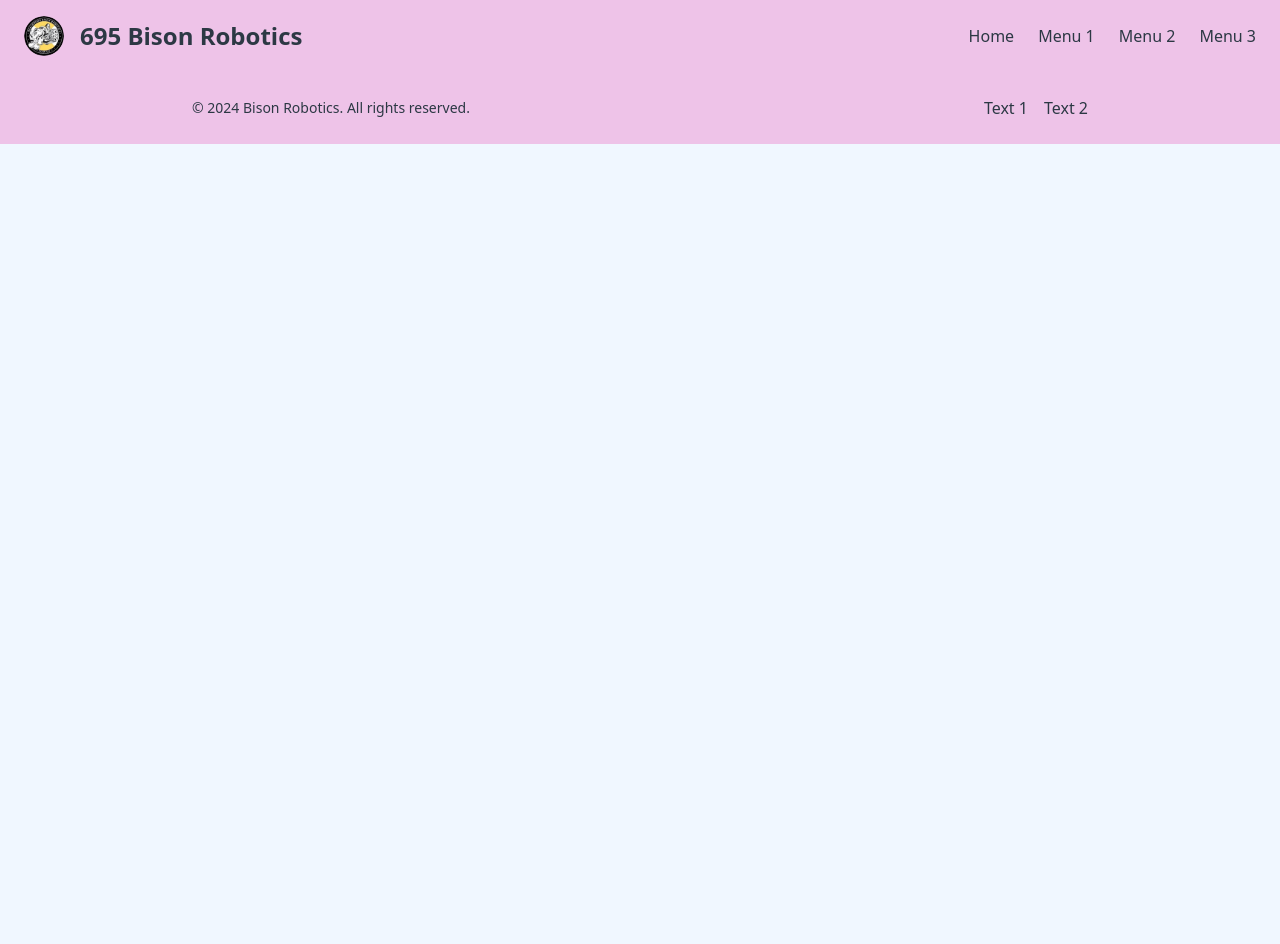
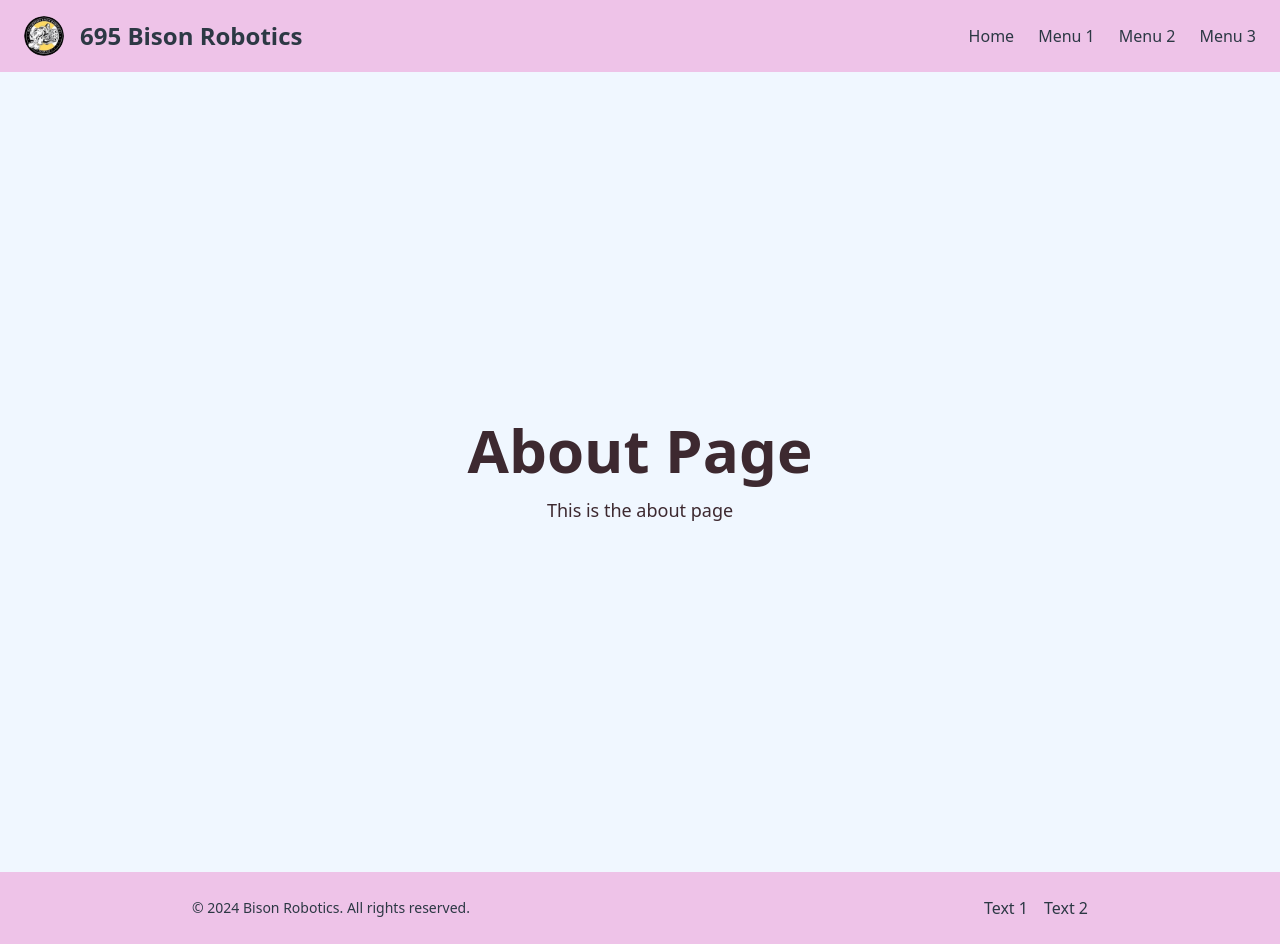
Before and after one commit to 1834423612/official-website, a Vue app: page /about in a window 1280 px wide. Before the commit the page ends 800 px from the top, so only its background shows below. Built offline with nearby package versions, Linux system fonts and the light colour scheme.

Commit message:
docs: Add more specific descriptions of code

```diff
--- a/src/App.vue
+++ b/src/App.vue
@@ -21,5 +21,5 @@ export default defineComponent({
 </script>
 
 <style>
-/* 全局样式 */
+/* Global Styles */
 </style>
--- a/src/assets/globals.css
+++ b/src/assets/globals.css
@@ -1,7 +1,7 @@
 /* global.css */
-@tailwind base;
-@tailwind components;
-@tailwind utilities;
+@import 'tailwindcss/base';
+@import 'tailwindcss/components';
+@import 'tailwindcss/utilities';
 
 
 @layer base {
--- a/src/components/Header.vue
+++ b/src/components/Header.vue
@@ -1,7 +1,7 @@
 <template>
   <header class="bg-primary text-primary-foreground py-4 px-6 flex items-center justify-between">
     <div class="flex items-center gap-4">
-      <img src="../assets/images/bison-robotics.png" width="40" height="40" alt="695 Logo" class="rounded-full" />
+      <router-link to="/" class="hover:underline"><img src="../assets/images/bison-robotics.png" width="40" height="40" alt="695 Logo" class="rounded-full" /></router-link>
       <h1 class="text-2xl font-bold">695 Bison Robotics</h1>
     </div>
     <nav class="hidden md:flex items-center gap-6">
@@ -11,9 +11,9 @@
       <router-link to="/robots" class="hover:underline">Robots</router-link>
       <router-link to="/news" class="hover:underline">News</router-link>
       <router-link to="/sponsors" class="hover:underline">Sponsors</router-link> -->
-      <router-link to="/mentors" class="hover:ynderline">Menu 1</router-link>
-      <router-link to="/members" class="hover:ynderline">Menu 2</router-link>
-      <router-link to="/robots" class="hover:ynderline">Menu 3</router-link>
+      <router-link to="/mentors" class="hover:underline">Menu 1</router-link>
+      <router-link to="/members" class="hover:underline">Menu 2</router-link>
+      <router-link to="/robots" class="hover:underline">Menu 3</router-link>
     </nav>
     <button class="md:hidden" @click="toggleMenu">
       <MenuIcon class="h-6 w-6" />
--- a/src/views/About.vue
+++ b/src/views/About.vue
@@ -1,3 +1,15 @@
 <template>
-    <div></div>
+    <div class="flex flex-col items-center justify-center h-screen">
+        <h1 class="text-6xl font-bold">About Page</h1>
+        <p class="text-lg mt-4">This is the about page</p>
+    </div>
 </template>
+
+<script lang="ts">
+import { defineComponent } from "vue";
+
+export default defineComponent({
+  // component options here
+});
+
+</script>
```
Also changed, not shown: src/router/index.ts (+9 -3 lines).
